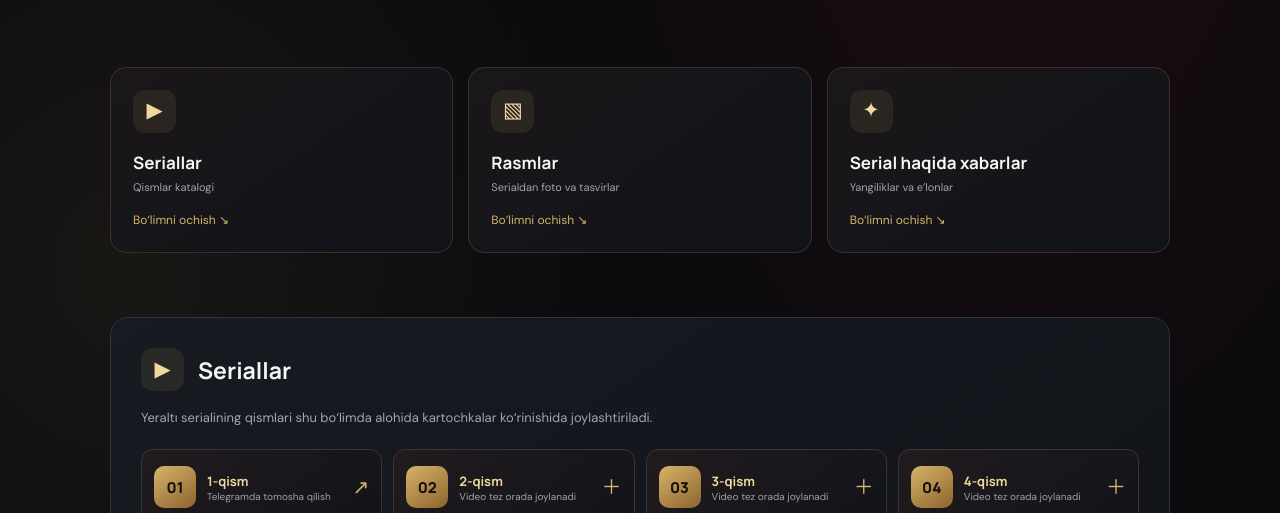
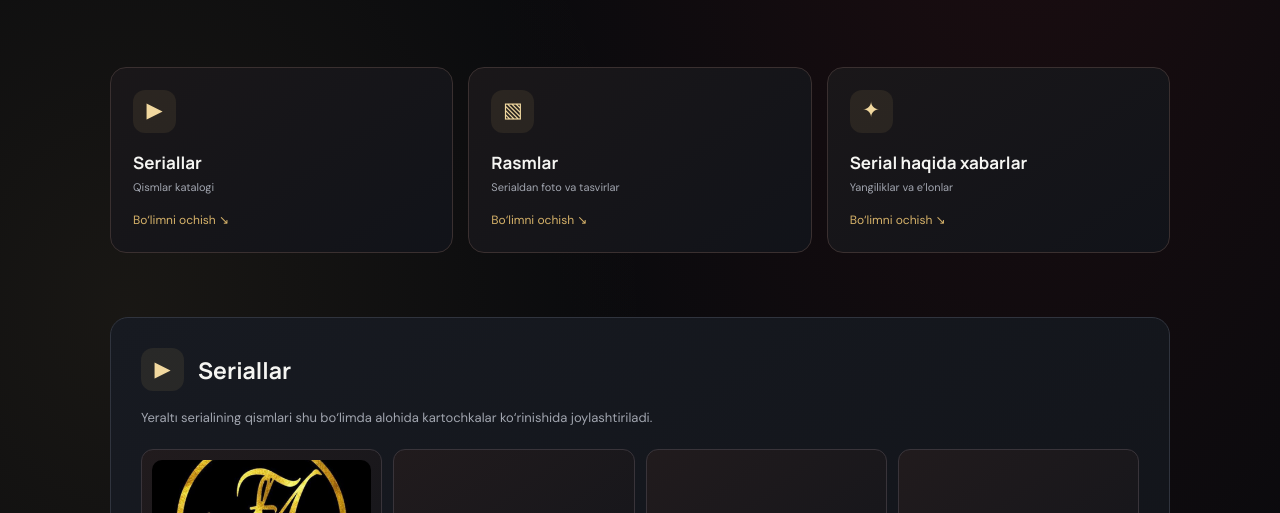
Before and after one commit to farruxsaparov1991-hue/FmlStudio, a plain HTML site: page yeralti.html in a window 1280 px wide. Shown: the part 287-800 px from the top of the page. Drawn offline with Linux system fonts and the light colour scheme.

Commit message:
Add uploaded Yeralti episode 1 cover

```diff
--- a/yeralti.html
+++ b/yeralti.html
@@ -14,6 +14,7 @@
 .categories{display:grid;grid-template-columns:repeat(3,1fr);gap:15px;margin:28px 0 64px}.category{display:flex;flex-direction:column;min-height:175px;padding:22px;border:1px solid #3a3030;border-radius:16px;background:linear-gradient(145deg,#1a1719,#111319);text-decoration:none;color:#f5f5f2;transition:.2s}.category:hover{transform:translateY(-4px);border-color:#c69e58;box-shadow:0 12px 34px #0005}.symbol{width:43px;height:43px;border-radius:12px;display:grid;place-items:center;background:#d7b36a18;color:var(--pale);font-size:21px;margin-bottom:18px}.category strong{font:700 17px Manrope,sans-serif}.category small{color:var(--muted);font-size:11px;margin-top:5px}.category .arrow{color:var(--gold);margin-top:auto;padding-top:15px;font-size:12px}
 .content-section{scroll-margin-top:90px;margin:0 0 18px;padding:30px;border:1px solid var(--line);border-radius:18px;background:linear-gradient(145deg,#171a21,#101217)}.section-top{display:flex;align-items:center;gap:14px}.section-top .symbol{margin:0;flex:none}.section-top h2{font:700 23px Manrope,sans-serif;margin:0}.content-section p{color:var(--muted);font-size:13px;margin:17px 0 0}.empty{margin-top:20px;padding:18px;border:1px dashed #47404a;border-radius:12px;color:#b8b4ac;font-size:12px;background:#0b0d11}
 .episodes{display:grid;grid-template-columns:repeat(4,minmax(0,1fr));gap:11px;margin-top:20px}
+.episode-cover{display:block;width:100%;aspect-ratio:16/9;object-fit:cover;border-radius:10px;margin-bottom:10px}.episode-card.featured{display:block;padding:10px}.episode-card.featured .episode-info{display:flex}.episode-card.featured .episode-status{display:none}
 .episode-card{display:flex;align-items:center;gap:11px;min-height:76px;padding:12px;border:1px solid #39343a;border-radius:12px;background:linear-gradient(145deg,#211b1d,#11141a)}
 .episode-number{display:grid;place-items:center;flex:none;width:42px;height:42px;border-radius:10px;background:linear-gradient(145deg,#d7b36a,#8c642e);color:#17120b;font:800 15px Manrope,sans-serif}
 .episode-info{display:flex;flex-direction:column;min-width:0}.episode-info strong{font:700 13px Manrope,sans-serif;color:#f1d89f}.episode-info small{font-size:10px;color:#9da1aa;line-height:1.3}.episode-status{margin-left:auto;color:#d7b36a;font-size:20px}
@@ -32,7 +33,7 @@ footer{text-align:center;padding:35px 0 28px;color:#777d87;font-size:11px}
 <a class="category" href="#yangiliklar"><span class="symbol" aria-hidden="true">✦</span><strong data-i18n="news">Serial haqida xabarlar</strong><small data-i18n="newsSub">Yangiliklar va e’lonlar</small><span class="arrow" data-i18n="open">Bo‘limni ochish ↘</span></a>
 </nav>
 <section class="content-section" id="seriallar"><div class="section-top"><span class="symbol">▶</span><h2 data-i18n="series">Seriallar</h2></div><p data-i18n="seriesText">Yeraltı serialining qismlari shu bo‘limda alohida kartochkalar ko‘rinishida joylashtiriladi.</p><div class="episodes" aria-label="Yeraltı episodes">
-<a class="episode-card" href="https://t.me/YeraltiTv/1094" target="_blank" rel="noopener noreferrer" style="text-decoration:none;color:inherit" aria-label="1-qismni Telegramda ochish"><span class="episode-number">01</span><div class="episode-info"><strong data-episode="1">1-qism</strong><small data-i18n="episodeAvailable">Telegramda tomosha qilish</small></div><span class="episode-status">↗</span></a>
+<a class="episode-card featured" href="https://t.me/YeraltiTv/1094" target="_blank" rel="noopener noreferrer" style="text-decoration:none;color:inherit" aria-label="1-qismni Telegramda ochish"><img class="episode-cover" src="file_000000005470821080fa8e63f32ac374.jpg" alt="YERALTI — 1. BÖLÜM muqovasi"><span class="episode-number">01</span><div class="episode-info"><strong data-episode="1">1-qism</strong><small data-i18n="episodeAvailable">Telegramda tomosha qilish</small></div><span class="episode-status">↗</span></a>
 <article class="episode-card"><span class="episode-number">02</span><div class="episode-info"><strong data-episode="2">2-qism</strong><small data-i18n="episodePending">Video tez orada joylanadi</small></div><span class="episode-status">＋</span></article>
 <article class="episode-card"><span class="episode-number">03</span><div class="episode-info"><strong data-episode="3">3-qism</strong><small data-i18n="episodePending">Video tez orada joylanadi</small></div><span class="episode-status">＋</span></article>
 <article class="episode-card"><span class="episode-number">04</span><div class="episode-info"><strong data-episode="4">4-qism</strong><small data-i18n="episodePending">Video tez orada joylanadi</small></div><span class="episode-status">＋</span></article>
```
